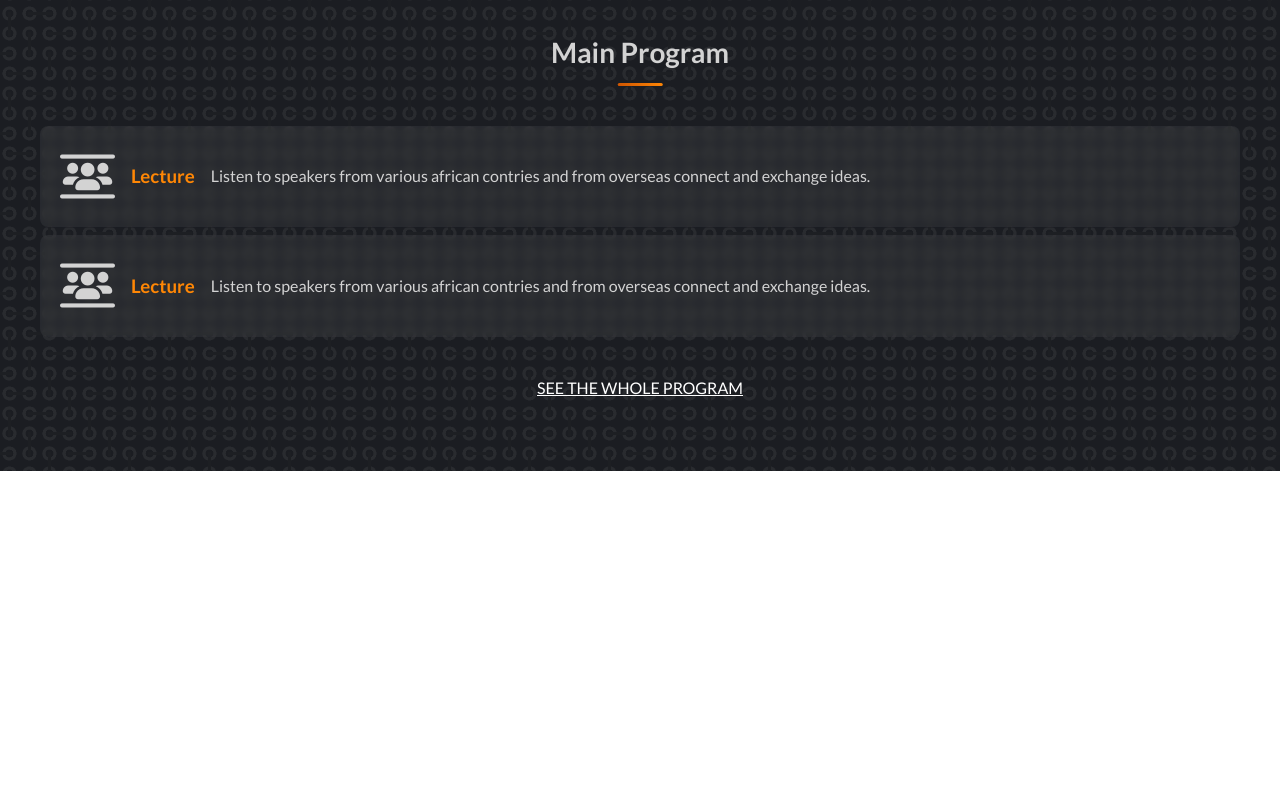
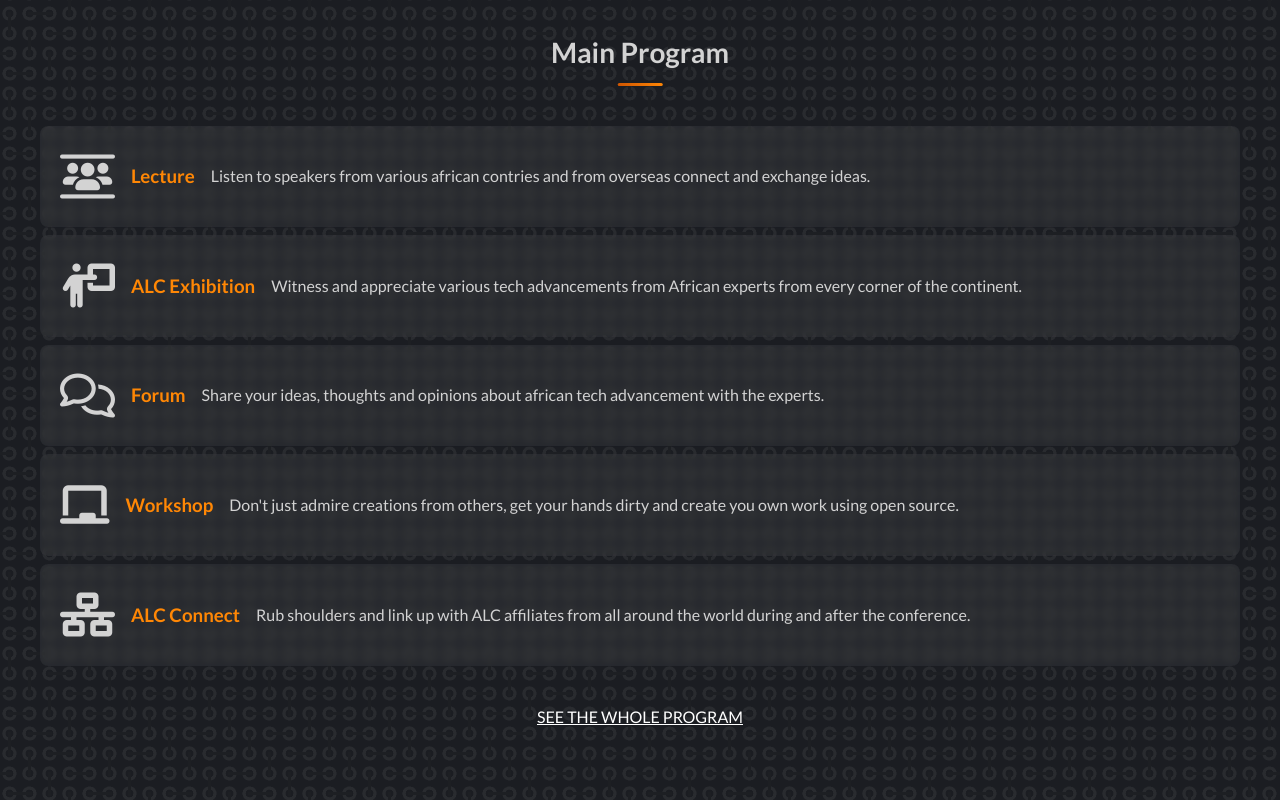
Before and after one commit to Timbar09/Africas-Leading-Tech-Conference, a website: page index.html in a window 1280 px wide. Shown: the part 980-1780 px from the top of the page. Before the commit the page ends 1451 px from the top, so only its background shows below. Drawn offline with Linux system fonts and the light colour scheme.

Commit message:
Add all program section cards

```diff
--- a/index.html
+++ b/index.html
@@ -50,7 +50,7 @@
                 <span>
                   <time datetime="2023-07-23">July 23</time> - <time datetime="2023-07-24">July 24</time>, 2023</span
                 >
-                <span>@National Art Museum, Gaborone, Botswana</span>
+                <span><i class="fa-solid fa-location-dot"></i> National Art Museum, Gaborone, Botswana</span>
               </p>
             </div>
           </div>
@@ -77,13 +77,50 @@
 
             <li class="program__card flex flex-collumn flex-ai-c">
               <span class="program__card-icon">
-                <i class="fa-solid fa-users-between-lines"></i>
+                <i class="fa-solid fa-person-chalkboard"></i>
               </span>
 
-              <h3 class="program__card-title section-sub-title">Lecture</h3>
+              <h3 class="program__card-title section-sub-title">ALC Exhibition</h3>
 
               <p class="program__card-description">
-                Listen to speakers from various african contries and from overseas connect and exchange ideas.
+                Witness and appreciate various tech advancements from African experts from every corner of the
+                continent.
+              </p>
+            </li>
+
+            <li class="program__card flex flex-collumn flex-ai-c">
+              <span class="program__card-icon">
+                <i class="fa-regular fa-comments"></i>
+              </span>
+
+              <h3 class="program__card-title section-sub-title">Forum</h3>
+
+              <p class="program__card-description">
+                Share your ideas, thoughts and opinions about african tech advancement with the experts.
+              </p>
+            </li>
+
+            <li class="program__card flex flex-collumn flex-ai-c">
+              <span class="program__card-icon">
+                <i class="fa-solid fa-chalkboard"></i>
+              </span>
+
+              <h3 class="program__card-title section-sub-title">Workshop</h3>
+
+              <p class="program__card-description">
+                Don't just admire creations from others, get your hands dirty and create you own work using open source.
+              </p>
+            </li>
+
+            <li class="program__card flex flex-collumn flex-ai-c">
+              <span class="program__card-icon">
+                <i class="fa-solid fa-network-wired"></i>
+              </span>
+
+              <h3 class="program__card-title section-sub-title">ALC Connect</h3>
+
+              <p class="program__card-description">
+                Rub shoulders and link up with ALC affiliates from all around the world during and after the conference.
               </p>
             </li>
           </ul>
```
